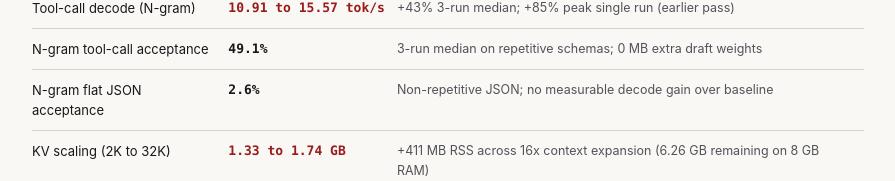
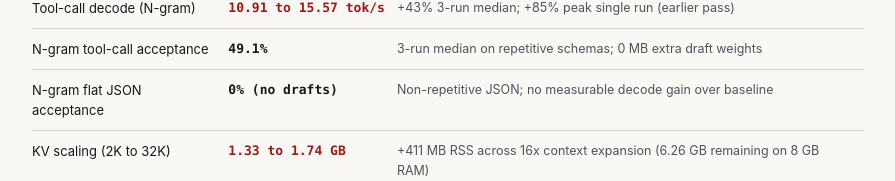
Before and after one commit to GitTanish/lfm3-edge-lab, a plain HTML site: page docs/index.html in a window 1280 px wide. Shown: the part 1928-2109 px from the top of the page, without its empty margins (192-1087 px from the left). Drawn offline with Linux system fonts and the light colour scheme.

Commit message:
docs: add report screenshots to README and fix flat-JSON acceptance row

```diff
--- a/docs/index.html
+++ b/docs/index.html
@@ -849,7 +849,7 @@
       },
       {
         metric: "N-gram flat JSON acceptance",
-        value: "2.6%",
+        value: "0% (no drafts)",
         notes: "Non-repetitive JSON; no measurable decode gain over baseline",
         accent: false
       },
```
Also changed, not shown: docs/preview-benchmarks.png (added), docs/preview-overview.png (added), docs/preview-results.png (added), 1 other file.
